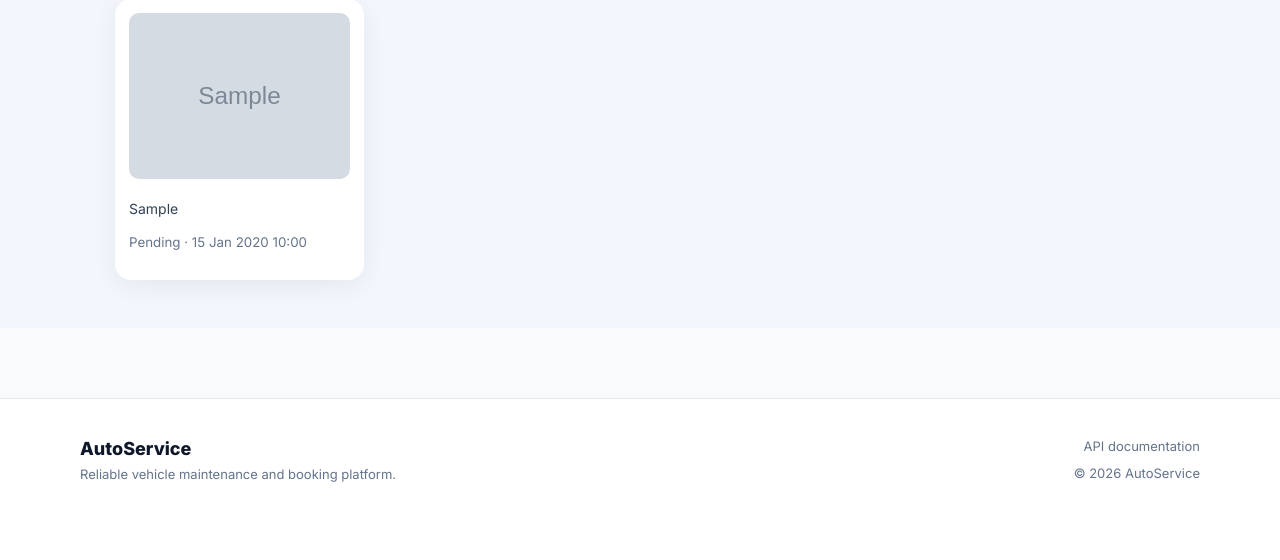
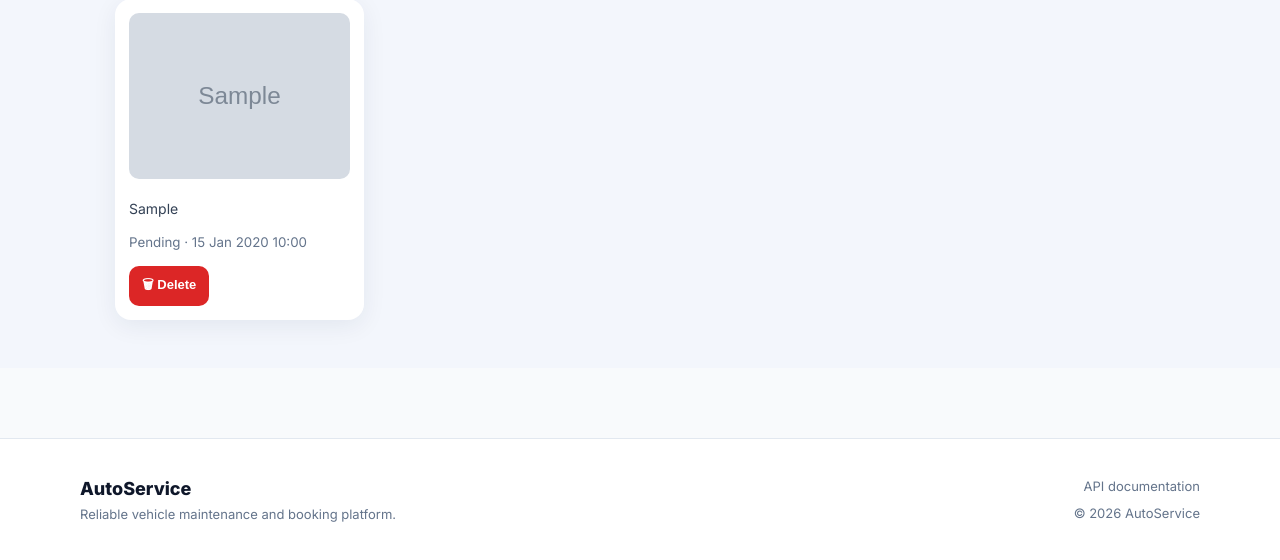
Before and after one commit to Yashnarbek07/AutoService, a Django app: page /ai/ in a window 1280 px wide. Shown: the part 907-1467 px from the top of the page. Before the commit the page ends 1389 px from the top, so only its background shows below. Run offline with Django 5.2, Linux system fonts and the light colour scheme; a user stored in the database is signed in; tables that the repository leaves empty hold one stand-in row (values such as "Sample post"); grey boxes marked "Sample" are stand-in pictures; parts of the project's set-up code (start-up, migrations or seed data) failed here and were passed over.

Commit message:
Add delete button to AI image history

```diff
--- a/ai/templates/ai/generator.html
+++ b/ai/templates/ai/generator.html
@@ -135,6 +135,20 @@
 @media (max-width: 600px) {
     .ai-panel { padding: 18px; }
 }
+.ai-delete-btn {
+    display: block;
+    margin-top: 10px;
+    background: #dc2626;
+    color: #fff;
+    border: 0;
+    border-radius: 10px;
+    padding: 9px 13px;
+    font-size: 13px;
+    font-weight: 700;
+    cursor: pointer;
+}
+.ai-delete-btn:hover { background: #b91c1c; }
+.ai-delete-btn:disabled { opacity: .6; cursor: not-allowed; }
 </style>
 {% endblock %}
 
@@ -196,6 +210,12 @@
                             ⬇ Download
                         </a>
                     {% endif %}
+                    <button type="button"
+                            class="ai-delete-btn"
+                            data-image-name="{{ item.prompt }}"
+                            onclick="deleteImage({{ item.id }}, this)">
+                        🗑 Delete
+                    </button>
                 </article>
             {% empty %}
                 <p class="ai-empty">No generations yet.</p>
@@ -250,6 +270,29 @@ function makeDownload(id) {
     return link;
 }
 
+const deleteTemplate = "{% url 'ai:delete' 999999999 %}";
+
+async function deleteImage(id, deleteButton) {
+    const imageName = deleteButton.dataset.imageName || "this image";
+    if (!confirm(`Do you really want to delete "${imageName}"?`)) return;
+
+    deleteButton.disabled = true;
+    try {
+        const response = await fetch(
+            deleteTemplate.replace("999999999", String(id)),
+            {
+                method: "POST",
+                headers: { "X-CSRFToken": getCookie("csrftoken") }
+            }
+        );
+        if (!response.ok) throw new Error("Could not delete image.");
+        await refreshHistory();
+    } catch (error) {
+        alert(error.message);
+        deleteButton.disabled = false;
+    }
+}
+
 async function refreshHistory() {
     const response = await fetch(historyUrl);
     if (!response.ok) return;
@@ -288,6 +331,14 @@ async function refreshHistory() {
         if (item.status === "success") {
             card.appendChild(makeDownload(item.id));
         }
+
+        const deleteButton = document.createElement("button");
+        deleteButton.type = "button";
+        deleteButton.className = "ai-delete-btn";
+        deleteButton.textContent = "🗑 Delete";
+        deleteButton.dataset.imageName = item.prompt;
+        deleteButton.addEventListener("click", () => deleteImage(item.id, deleteButton));
+        card.appendChild(deleteButton);
 
         historyBox.appendChild(card);
     }
--- a/ai/urls.py
+++ b/ai/urls.py
@@ -16,4 +16,16 @@ urlpatterns = [
         views.download_image,
         name="download",
     ),
+    path(
+        "history/<int:pk>/delete/",
+        views.delete_image,
+        name="delete",
+),
+
+    path(
+        "history/<int:pk>/delete/",
+        views.delete_image,
+        name="delete",
+),
+
 ]
--- a/ai/views.py
+++ b/ai/views.py
@@ -503,3 +503,52 @@ def download_image(request, pk):
         return HttpResponse(
             "Download failed", status=502
         )
+
+
+
+from django.contrib.auth.decorators import login_required
+from django.views.decorators.http import require_POST
+from django.shortcuts import get_object_or_404
+from django.http import JsonResponse
+
+from .models import ImageGeneration
+
+
+@login_required
+@require_POST
+def delete_image(request, pk):
+    image = get_object_or_404(
+        ImageGeneration,
+        pk=pk,
+        user=request.user,
+    )
+
+    image.delete()
+
+    return JsonResponse({
+        "success": True,
+        "message": "Image deleted successfully."
+    })
+
+
+
+from django.contrib.auth.decorators import login_required
+from django.views.decorators.http import require_POST
+from django.shortcuts import get_object_or_404
+from django.http import JsonResponse
+
+@login_required
+@require_POST
+def delete_image(request, pk):
+    image = get_object_or_404(
+        ImageGeneration,
+        pk=pk,
+        user=request.user
+    )
+
+    image.delete()
+
+    return JsonResponse({
+        "success": True,
+        "message": "Image deleted successfully."
+    })
```
